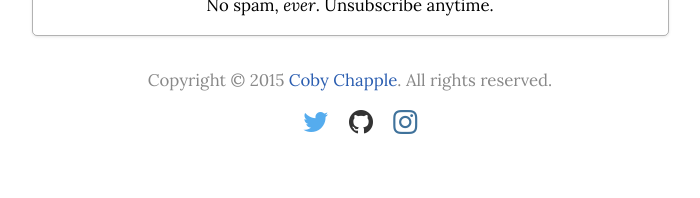
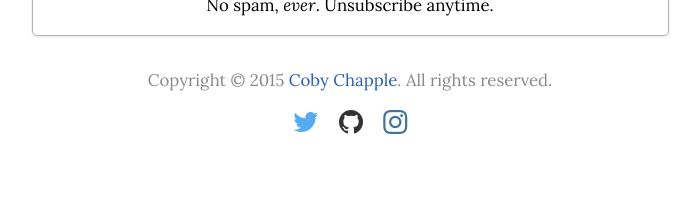
Before and after one commit to cobyism/archived-cobyism.github.io, a Jekyll site: the page built from index.html, in a window 1280 px wide. Shown: the part 825-1023 px from the top of the page, without its empty margins (290-990 px from the left). Built offline with Jekyll 4.4.1, drawn with Linux system fonts in a browser that asks for light colours; nearby versions of some CDN libraries; Markdown is read by kramdown in place of the engine named in the settings.

Commit message:
center footer icons

```diff
--- a/public/css/_base.scss
+++ b/public/css/_base.scss
@@ -47,6 +47,10 @@ footer {
   color: #888;
   margin: 2em 0;
   font-size: .8em;
+
+  .social-links {
+    padding: 0;
+  }
 
   .social-links li {
     list-style: none;
```
